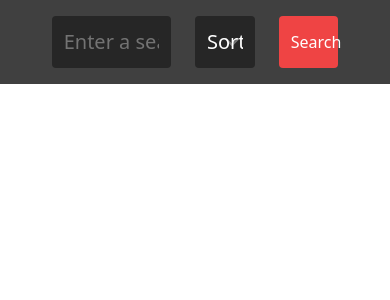
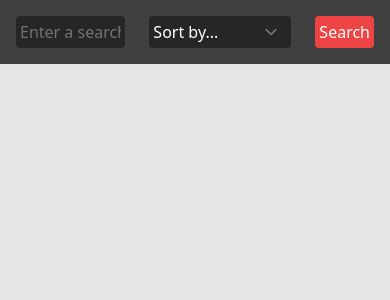
Before and after one commit to LilypadNebula/newsie, a React (Vite) app: page / in a window 390 px wide. Shown: the top 300 px of the page. Built offline with nearby package versions, Linux system fonts and the light colour scheme.

Commit message:
Search, display, and responsive working

```diff
--- a/App.jsx
+++ b/App.jsx
@@ -1,19 +1,31 @@
-import React from 'react'
+import React, { useState } from 'react'
 import './app.css'
+import axios from 'axios'
+import NewsCard from './components/NewsCard'
 
 const App = () => {
+  const [articles, setArticles] = useState([])
+  const [searchTerm, setSearchTerm] = useState('')
+
+  const performSearch = async (term) => {
+    const res = await axios.get(`https://newsapi.org/v2/everything?q=${term}&apiKey=${process.env.NEWSAPI_KEY}`)
+    setArticles(res.data.articles)
+  }
+
+
   return (
     <main>
-      <nav className="flex bg-gray-700 p-4 justify-center">
-        <input type="text" className="border-0 w-1/3 rounded p-3 text-xl bg-gray-800 text-white" placeholder="Enter a search term!"/>
-        <select className="border-0 w-1/6 rounded p-3 text-xl bg-gray-800 text-white mx-6">
-          <option value="name">Sort by name</option>
-          <option value="name">Sort by name</option>
-          <option value="name">Sort by name</option>
-          <option value="name">Sort by name</option>
+      <nav className="flex bg-gray-700 p-4 justify-around lg:justify-center">
+        <input type="text" className="border-0 w-1/3 rounded p-1 lg:p-3 lg:text-xl bg-gray-800 text-white" placeholder="Enter a search term!" value={searchTerm} onChange={(e) => setSearchTerm(e.target.value)}/>
+        <select className="border-0 lg:w-1/6 rounded p-1 lg:p-3 lg:text-xl bg-gray-800 text-white mx-6">
+          <option value="">Sort by...</option>
+          <option value="date">Sort by date</option>
+          <option value="relevance">Sort by relevance</option>
+          <option value="popularity">Sort by popularity</option>
         </select>
-        <button className="bg-red-500 text-white rounded p-3 w-1/6">Search</button>
+        <button className="bg-red-500 text-white rounded p-1 lg:p-3 lg:w-1/6" onClick={() => performSearch(searchTerm)}>Search</button>
       </nav>
+      <div className="flex flex-wrap justify-around">{articles.map(a => <NewsCard article={a} />)}</div>
     </main>
 
   )
--- a/app.css
+++ b/app.css
@@ -1,3 +1,7 @@
 @tailwind base;
 @tailwind components;
 @tailwind utilities;
+
+body {
+  @apply bg-gray-200;
+}
--- /dev/null
+++ b/components/NewsCard.jsx
@@ -0,0 +1,17 @@
+import React from 'react'
+
+const NewsCard = ({article}) => {
+  return <div className="flex flex-col justify-between shadow-md rounded w-full lg:w-1/3 m-4 border bg-white" key={article.title}>
+  <div className="overflow-hidden">
+    <img src={article.urlToImage} alt={`Image for article: ${article.title}`} className="object-cover h-48 w-full"/>
+  </div>
+  <div className="p-8 flex flex-col bg-white h-64 overflow-hidden">
+    <p className="text-xl font-bold">{article.title}</p>
+    <p className="text-lg">{new Date(article.publishedAt).toLocaleDateString()}</p>
+    <p className="xoverflow-ellipsis">{article.description}</p>
+  </div>
+  <a className="p-4 m-6 bg-gray-700 text-white flex justify-center items-center rounded md:w-1/3" href={article.url}>Read More</a>
+</div>
+}
+
+export default NewsCard
```
Also changed, not shown: package.json (+7 -2 lines), 2 other files (tests, documents, lock files or other folders).
